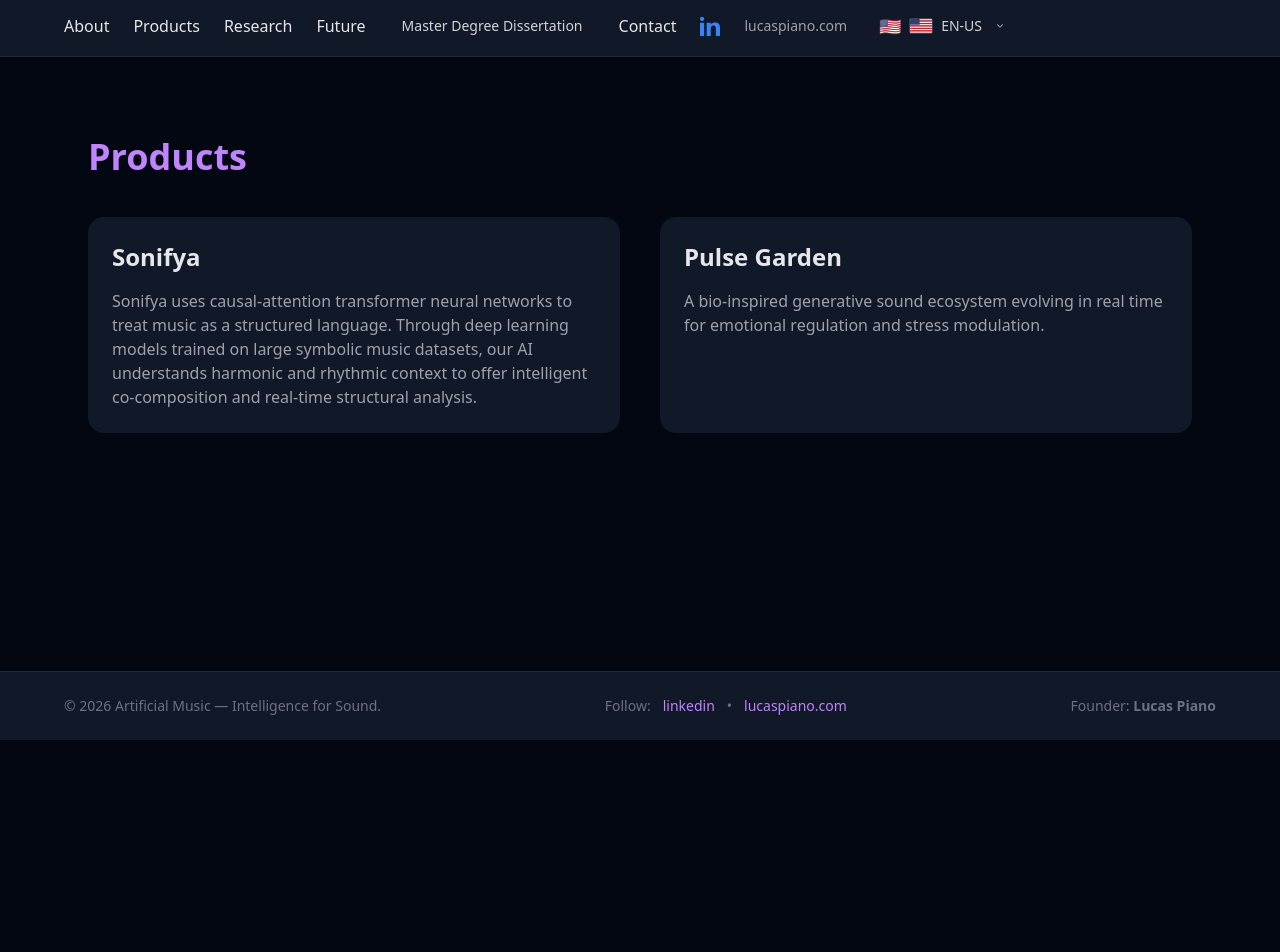
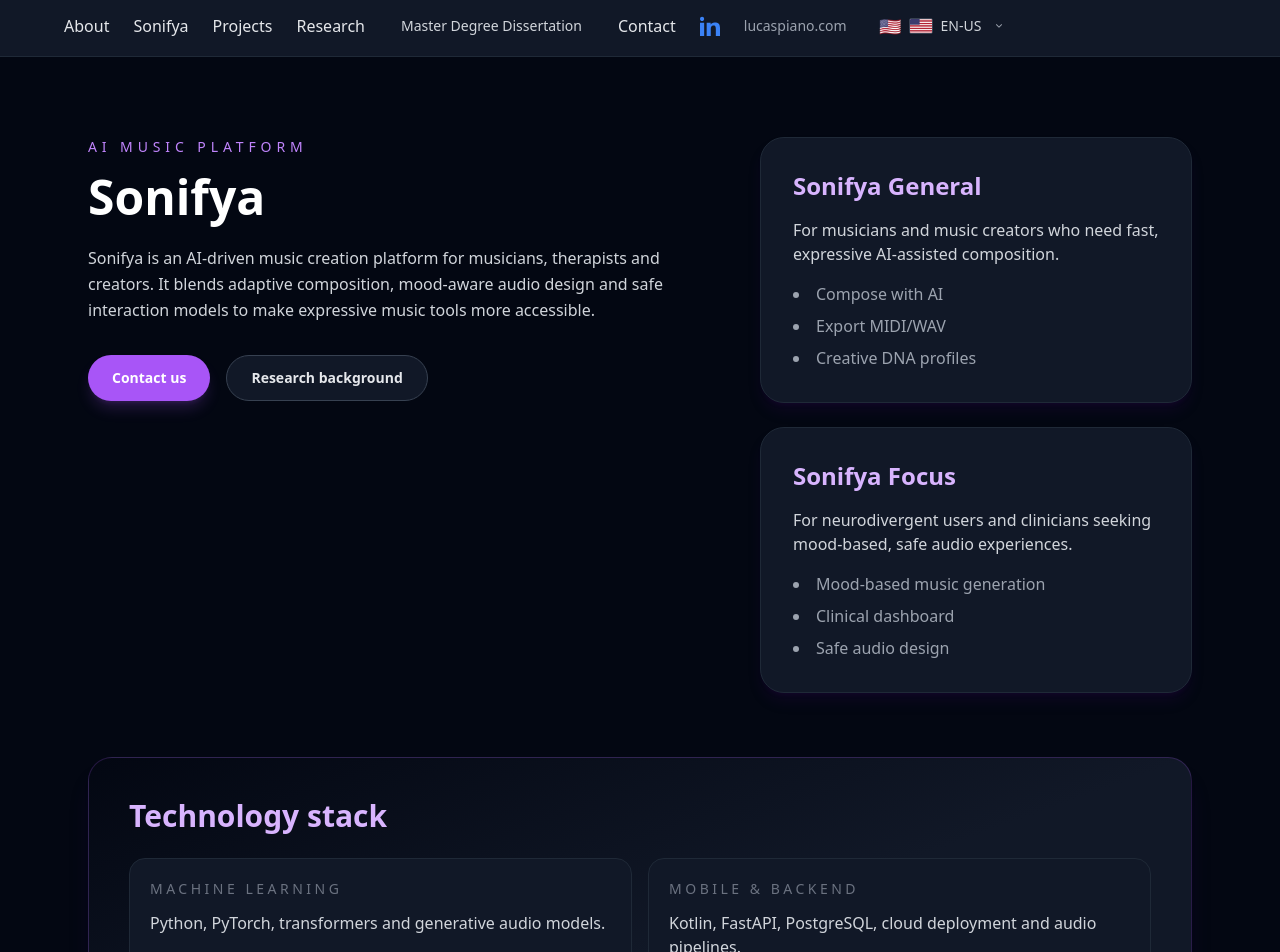
Before and after one commit to lucaspiano/artificialmusic_website, a React (Vite) app: page /products in a window 1280 px wide. Shown: the part 60-1012 px from the top of the page. Before the commit the page ends 800 px from the top, so only its background shows below. Built offline with nearby package versions, Linux system fonts and the light colour scheme.

Commit message:
Update site structure: add Sonifya and Projects pages, refresh home nav and content

```diff
--- a/src/App.jsx
+++ b/src/App.jsx
@@ -7,7 +7,7 @@ import Home from "./pages/Home";
 import About from "./pages/About";
 import Products from "./pages/Products";
 import Research from "./pages/Research";
-import Future from "./pages/Future";
+import Projects from "./pages/Future";
 import Contact from "./pages/Contact";
 
 function App() {
@@ -19,9 +19,11 @@ function App() {
           <Routes>
             <Route path="/" element={<Home />} />
             <Route path="/about" element={<About />} />
+            <Route path="/sonifya" element={<Products />} />
             <Route path="/products" element={<Products />} />
+            <Route path="/projects" element={<Projects />} />
+            <Route path="/future" element={<Projects />} />
             <Route path="/research" element={<Research />} />
-            <Route path="/future" element={<Future />} />
             <Route path="/contact" element={<Contact />} />
           </Routes>
         </div>
--- a/src/components/Navbar.jsx
+++ b/src/components/Navbar.jsx
@@ -62,9 +62,9 @@ function Navbar() {
         {/* Desktop menu */}
         <div className="hidden md:flex space-x-6 items-center">
           <Link to="/about" className="hover:text-purple-400 transition">{t("about")}</Link>
-          <Link to="/products" className="hover:text-purple-400 transition">{t("products")}</Link>
+          <Link to="/sonifya" className="hover:text-purple-400 transition">{t("sonifya")}</Link>
+          <Link to="/projects" className="hover:text-purple-400 transition">{t("projects")}</Link>
           <Link to="/research" className="hover:text-purple-400 transition">{t("research")}</Link>
-          <Link to="/future" className="hover:text-purple-400 transition">{t("future")}</Link>
           <a
             href={pdfUrl}
             target="_blank"
@@ -159,9 +159,9 @@ function Navbar() {
         <div className="md:hidden bg-gray-900 border-t border-gray-800">
           <div className="px-4 pt-4 pb-6 space-y-3">
             <Link to="/about" onClick={() => setOpen(false)} className="block hover:text-purple-400">{t("about")}</Link>
-            <Link to="/products" onClick={() => setOpen(false)} className="block hover:text-purple-400">{t("products")}</Link>
+            <Link to="/sonifya" onClick={() => setOpen(false)} className="block hover:text-purple-400">{t("sonifya")}</Link>
+            <Link to="/projects" onClick={() => setOpen(false)} className="block hover:text-purple-400">{t("projects")}</Link>
             <Link to="/research" onClick={() => setOpen(false)} className="block hover:text-purple-400">{t("research")}</Link>
-            <Link to="/future" onClick={() => setOpen(false)} className="block hover:text-purple-400">{t("future")}</Link>
             <a
               href={pdfUrl}
               target="_blank"
--- a/src/i18n.jsx
+++ b/src/i18n.jsx
@@ -17,6 +17,12 @@ const translations = {
     research_driven_text: "Combining machine learning, computational creativity, and applied engineering to create meaningful sound-based technologies.",
     about: "About",
     about_desc: "Artificial Music explores how AI can enhance emotional regulation, cognitive resilience, and expressive autonomy.",
+    sonifya: "Sonifya",
+    projects: "Projects",
+    learn_more: "Learn more",
+    explore: "Explore projects",
+    home_cta_sonifya: "See Sonifya",
+    home_cta_projects: "Explore projects",
     products: "Products",
     product_sonifya_title: "Sonifya",
     product_sonifya_desc: "Sonifya uses causal-attention transformer neural networks to treat music as a structured language. Through deep learning models trained on large symbolic music datasets, our AI understands harmonic and rhythmic context to offer intelligent co-composition and real-time structural analysis.",
@@ -80,6 +86,12 @@ const translations = {
     research_driven_title: "IA Orientada por Pesquisa",
     research_driven_text: "Combinando aprendizado de máquina, criatividade computacional e engenharia aplicada para criar tecnologias sonoras significativas.",
     about: "Sobre",
+    sonifya: "Sonifya",
+    projects: "Projetos",
+    learn_more: "Saiba mais",
+    explore: "Explore projetos",
+    home_cta_sonifya: "Ver Sonifya",
+    home_cta_projects: "Explore projetos",
     products: "Produtos",
     product_sonifya_title: "Sonifya",
     product_sonifya_desc: "Companheiro sonoro com IA que integra rotinas de medicação, estados emocionais e feedback sonoro adaptativo.",
@@ -144,6 +156,12 @@ const translations = {
     research_driven_text: "Combinando aprendizaje automático, creatividad computacional e ingeniería aplicada para crear tecnologías sonoras significativas.",
     about: "Acerca",
     about_desc: "Artificial Music explora cómo la IA puede mejorar la regulación emocional, la resiliencia cognitiva y la autonomía expresiva.",
+    sonifya: "Sonifya",
+    projects: "Proyectos",
+    learn_more: "Saber más",
+    explore: "Explorar proyectos",
+    home_cta_sonifya: "Ver Sonifya",
+    home_cta_projects: "Explorar proyectos",
     products: "Productos",
     product_sonifya_title: "Sonifya",
     product_sonifya_desc: "Compañero sónico impulsado por IA que integra rutinas de medicación, estados emocionales y retroalimentación sonora adaptativa.",
--- a/src/pages/Future.jsx
+++ b/src/pages/Future.jsx
@@ -3,17 +3,48 @@ import { useI18n } from "../i18n";
 
 function Future() {
   const { t } = useI18n();
-  const items = t("future_items") || [];
+
+  const projects = [
+    {
+      title: "Sonifya",
+      description: "AI music creation for musicians, therapists and research collaborators.",
+      status: "In development",
+      href: "/sonifya",
+    },
+    {
+      title: "Pulse Garden",
+      description: "A generative sound ecosystem for emotional regulation and adaptive audio rituals.",
+      status: "Research phase",
+      href: "/research",
+    },
+    {
+      title: "Audio Care Lab",
+      description: "Prototypes for therapeutic listening experiences and intelligent audio systems.",
+      status: "Coming soon",
+      href: "/contact",
+    },
+  ];
 
   return (
-    <div className="max-w-5xl mx-auto px-6 py-20">
-      <h1 className="text-4xl font-bold text-purple-400 mb-6">{t("future")}</h1>
+    <div className="max-w-6xl mx-auto px-6 py-20">
+      <div className="mb-10">
+        <p className="text-sm uppercase tracking-[0.35em] text-purple-400 mb-4">Portfolio</p>
+        <h1 className="text-5xl font-bold text-white mb-4">{t("projects")}</h1>
+        <p className="text-gray-300 max-w-3xl leading-relaxed">An evolving portfolio of AI music products, research work, and early-stage experiments.</p>
+      </div>
 
-      <ul className="text-gray-400 space-y-4">
-        {items.map((it, i) => (
-          <li key={i}>{it}</li>
+      <div className="grid gap-6 sm:grid-cols-2 lg:grid-cols-3">
+        {projects.map((project) => (
+          <a key={project.title} href={project.href} className="group block rounded-3xl border border-gray-800 bg-gray-900 p-6 transition hover:border-purple-500/40 hover:bg-gray-900/95">
+            <div className="flex items-center justify-between mb-4">
+              <h2 className="text-2xl font-semibold text-white">{project.title}</h2>
+              <span className="rounded-full bg-purple-500/10 px-3 py-1 text-xs uppercase tracking-[0.2em] text-purple-300">{project.status}</span>
+            </div>
+            <p className="text-gray-400 leading-relaxed mb-6">{project.description}</p>
+            <span className="text-sm font-medium text-purple-300 group-hover:text-purple-200">View details →</span>
+          </a>
         ))}
-      </ul>
+      </div>
     </div>
   );
 }
--- a/src/pages/Home.jsx
+++ b/src/pages/Home.jsx
@@ -202,11 +202,11 @@ function Home() {
             {t("home_sub")}
           </p>
           <div className="flex flex-col sm:flex-row gap-3 sm:gap-4">
-            <a href="/about" className="w-full sm:w-auto px-6 py-3 bg-purple-500 hover:bg-purple-600 text-white rounded-lg font-semibold transition inline-flex items-center justify-center shadow-lg shadow-purple-500/20">
-              {t("learn_more") || "Saiba mais"}
+            <a href="/sonifya" className="w-full sm:w-auto px-6 py-3 bg-purple-500 hover:bg-purple-600 text-white rounded-lg font-semibold transition inline-flex items-center justify-center shadow-lg shadow-purple-500/20">
+              {t("home_cta_sonifya") || "See Sonifya"}
             </a>
-            <a href="/research" className="w-full sm:w-auto px-6 py-3 rounded-lg font-semibold transition inline-flex items-center justify-center border border-gray-700 bg-gray-900 text-gray-200 hover:bg-gray-800 shadow-lg shadow-black/20">
-              {t("explore") || "Explore"}
+            <a href="/projects" className="w-full sm:w-auto px-6 py-3 rounded-lg font-semibold transition inline-flex items-center justify-center border border-gray-700 bg-gray-900 text-gray-200 hover:bg-gray-800 shadow-lg shadow-black/20">
+              {t("home_cta_projects") || "Explore projects"}
             </a>
           </div>
         </div>
@@ -216,6 +216,31 @@ function Home() {
           <div className="absolute inset-0 bg-gradient-to-br from-purple-600/10 to-pink-600/10 rounded-3xl blur-3xl z-0"></div>
           <div className="relative z-10 w-40 h-40 md:w-80 md:h-80 flex items-center justify-center">
             <SoundWaves />
+          </div>
+        </div>
+      </div>
+
+      {/* Featured Project */}
+      <div className="max-w-6xl mx-auto px-6 py-16">
+        <div className="grid gap-8 lg:grid-cols-[0.95fr_0.9fr] items-center rounded-3xl border border-purple-500/20 bg-gray-900/80 p-8 shadow-xl shadow-purple-950/20">
+          <div>
+            <p className="text-sm uppercase tracking-[0.35em] text-purple-400 mb-3">Featured project</p>
+            <h2 className="text-4xl font-bold text-white mb-4">Sonifya</h2>
+            <p className="text-gray-300 leading-relaxed mb-6">
+              An AI music creation platform that blends expressive composition, mood-aware audio design and research-driven models into a single product experience.
+            </p>
+            <div className="flex flex-wrap gap-3">
+              <a href="/sonifya" className="rounded-full bg-purple-500 px-6 py-3 text-sm font-semibold text-white transition hover:bg-purple-400">Open Sonifya</a>
+              <a href="/research" className="rounded-full border border-gray-700 bg-gray-900 px-6 py-3 text-sm font-semibold text-gray-200 transition hover:bg-gray-800">See research</a>
+            </div>
+          </div>
+          <div className="rounded-3xl border border-gray-800 bg-gray-950 p-6">
+            <h3 className="text-xl font-semibold text-purple-300 mb-4">What Sonifya offers</h3>
+            <ul className="space-y-3 text-gray-400">
+              <li>• Compose with AI and export MIDI/WAV</li>
+              <li>• Generate mood-aware, adaptable audio</li>
+              <li>• Support for creative and therapeutic workflows</li>
+            </ul>
           </div>
         </div>
       </div>
--- a/src/pages/Products.jsx
+++ b/src/pages/Products.jsx
@@ -6,17 +6,65 @@ function Products() {
 
   return (
     <div className="max-w-6xl mx-auto px-6 py-20">
-      <h1 className="text-4xl font-bold text-purple-400 mb-10">{t("products")}</h1>
-
-      <div className="grid md:grid-cols-2 gap-10">
-        <div className="bg-gray-900 p-6 rounded-2xl">
-          <h2 className="text-2xl font-semibold mb-4">{t("product_sonifya_title")}</h2>
-          <p className="text-gray-400">{t("product_sonifya_desc")}</p>
+      <div className="grid gap-12 lg:grid-cols-[1.3fr_0.9fr] items-start">
+        <div>
+          <p className="text-sm uppercase tracking-[0.35em] text-purple-400 mb-4">AI music platform</p>
+          <h1 className="text-5xl font-bold text-white mb-6">Sonifya</h1>
+          <p className="text-gray-300 leading-relaxed max-w-3xl mb-8">
+            Sonifya is an AI-driven music creation platform for musicians, therapists and creators. It blends adaptive composition, mood-aware audio design and safe interaction models to make expressive music tools more accessible.
+          </p>
+          <div className="flex flex-wrap gap-4">
+            <a href="/contact" className="inline-flex items-center justify-center rounded-full bg-purple-500 px-6 py-3 text-sm font-semibold text-white shadow-lg shadow-purple-500/20 hover:bg-purple-400 transition">
+              Contact us
+            </a>
+            <a href="/research" className="inline-flex items-center justify-center rounded-full border border-gray-700 bg-gray-900 px-6 py-3 text-sm font-semibold text-gray-200 hover:bg-gray-800 transition">
+              Research background
+            </a>
+          </div>
         </div>
 
-        <div className="bg-gray-900 p-6 rounded-2xl">
-          <h2 className="text-2xl font-semibold mb-4">{t("product_pulsegarden_title")}</h2>
-          <p className="text-gray-400">{t("product_pulsegarden_desc")}</p>
+        <div className="space-y-6">
+          <div className="rounded-3xl border border-gray-800 bg-gray-900 p-8 shadow-lg shadow-purple-950/20">
+            <h2 className="text-2xl font-semibold text-purple-300 mb-4">Sonifya General</h2>
+            <p className="text-gray-300 mb-4">For musicians and music creators who need fast, expressive AI-assisted composition.</p>
+            <ul className="space-y-2 text-gray-400 list-disc list-inside">
+              <li>Compose with AI</li>
+              <li>Export MIDI/WAV</li>
+              <li>Creative DNA profiles</li>
+            </ul>
+          </div>
+
+          <div className="rounded-3xl border border-gray-800 bg-gray-900 p-8 shadow-lg shadow-purple-950/20">
+            <h2 className="text-2xl font-semibold text-purple-300 mb-4">Sonifya Focus</h2>
+            <p className="text-gray-300 mb-4">For neurodivergent users and clinicians seeking mood-based, safe audio experiences.</p>
+            <ul className="space-y-2 text-gray-400 list-disc list-inside">
+              <li>Mood-based music generation</li>
+              <li>Clinical dashboard</li>
+              <li>Safe audio design</li>
+            </ul>
+          </div>
+        </div>
+      </div>
+
+      <div className="mt-16 rounded-3xl border border-purple-500/20 bg-gradient-to-br from-gray-950 via-gray-900 to-gray-900 p-10 shadow-xl shadow-purple-950/20">
+        <h2 className="text-3xl font-semibold text-purple-300 mb-6">Technology stack</h2>
+        <div className="grid gap-4 sm:grid-cols-2">
+          <div className="rounded-2xl border border-gray-800 bg-gray-900 p-5">
+            <p className="text-sm uppercase tracking-[0.25em] text-gray-500 mb-3">Machine learning</p>
+            <p className="text-gray-300">Python, PyTorch, transformers and generative audio models.</p>
+          </div>
+          <div className="rounded-2xl border border-gray-800 bg-gray-900 p-5">
+            <p className="text-sm uppercase tracking-[0.25em] text-gray-500 mb-3">Mobile & backend</p>
+            <p className="text-gray-300">Kotlin, FastAPI, PostgreSQL, cloud deployment and audio pipelines.</p>
+          </div>
+          <div className="rounded-2xl border border-gray-800 bg-gray-900 p-5">
+            <p className="text-sm uppercase tracking-[0.25em] text-gray-500 mb-3">Creative workflow</p>
+            <p className="text-gray-300">Symbolic music generation, MIDI export, and adaptive composition control.</p>
+          </div>
+          <div className="rounded-2xl border border-gray-800 bg-gray-900 p-5">
+            <p className="text-sm uppercase tracking-[0.25em] text-gray-500 mb-3">Experience</p>
+            <p className="text-gray-300">Responsive UI, accessible controls, and session-based audio states.</p>
+          </div>
         </div>
       </div>
     </div>
```
